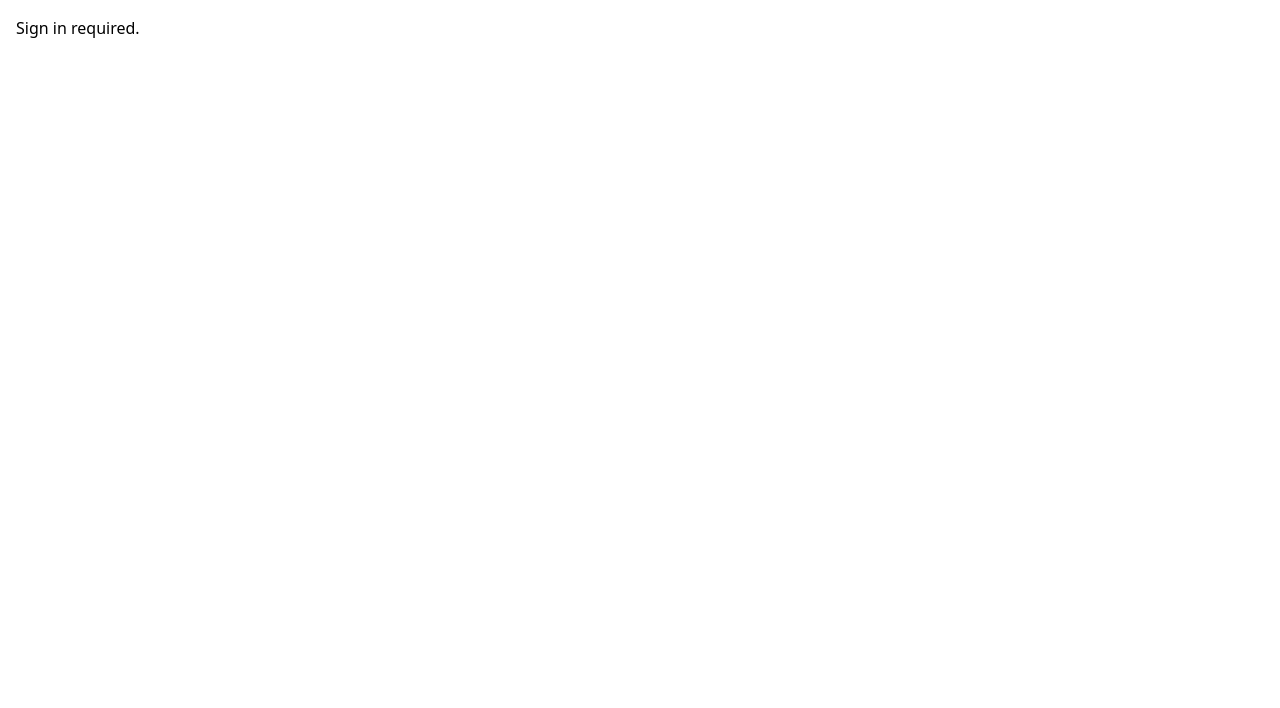
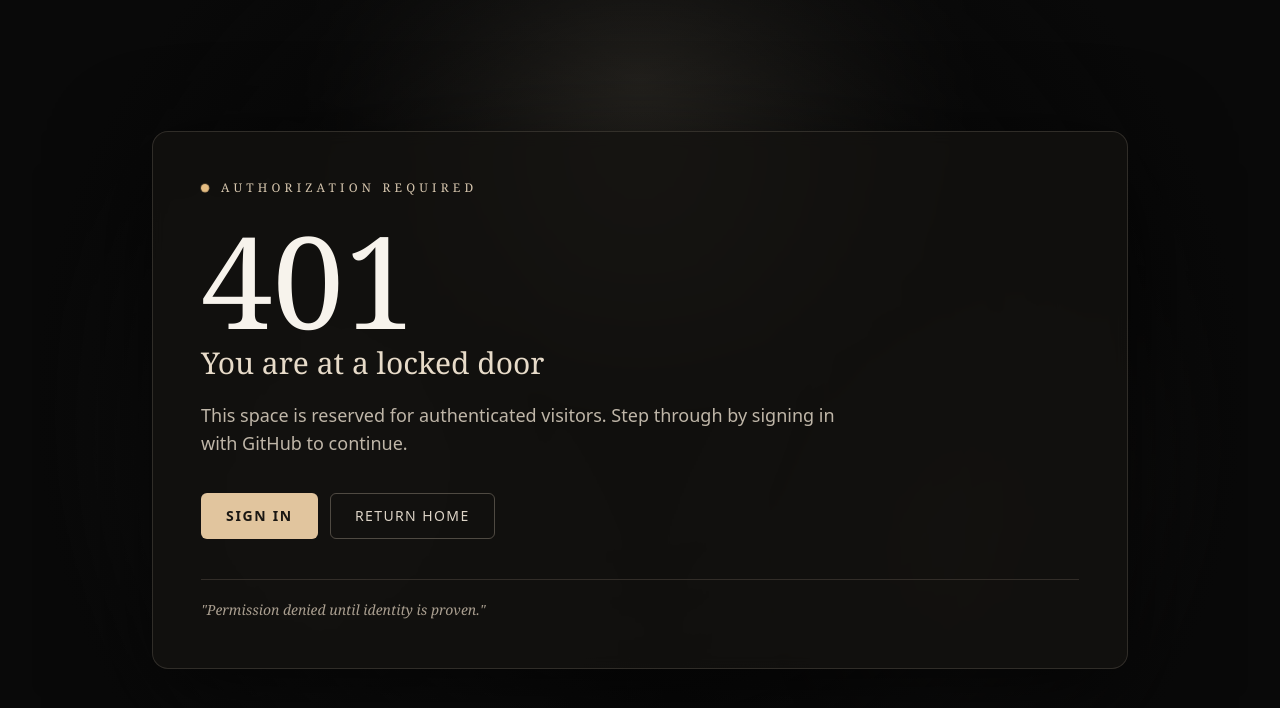
Before and after one commit to Abhishek5127/GitHance---Github-Profile-Enhancer, a Next.js app: page /readme-analyze/1 in a window 1280 px wide. Shown: the top 708 px of the page. Built offline with nearby package versions, Linux system fonts and the light colour scheme; no server answers; a web font is replaced by a local one.

Commit message:
unauthorized status code design

```diff
--- a/src/app/profile/profile-components/UserDataBlock.jsx
+++ b/src/app/profile/profile-components/UserDataBlock.jsx
@@ -59,7 +59,7 @@ const UserDataBlock = ({ userData, loading }) => {
             </p>
 
             <div className="mt-4 flex flex-wrap gap-3">
-              <button className="rounded-full cursor-pointer flex item-center bg-[#ff7a1a] px-4 py-2 text-sm font-semibold text-black transition hover:bg-[#ff8c3a]">
+              <button className="rounded-full cursor-pointer flex gap-3 item-center bg-[#ff7a1a] px-4 py-2 text-sm font-semibold text-black transition hover:bg-[#ff8c3a]">
                 <Image
                 src={assets.Redirect}
                 height={20}
--- a/src/app/readme-analyze/[reponame]/ReadmeClient.jsx
+++ b/src/app/readme-analyze/[reponame]/ReadmeClient.jsx
@@ -4,6 +4,7 @@ import { useEffect, useState } from "react";
 import { useSession } from "next-auth/react";
 import ReadmeBlock from "../readme-analyze-components/ReadmeBlock";
 import getRelevantFiles from "@/app/lib/repo/getRelevantFiles";
+import Unauthorized from "@/app/statusCodePages/unauthorized";
 
 
 export default function ReadmeClient({ reponame }) {
@@ -54,7 +55,11 @@ export default function ReadmeClient({ reponame }) {
   const relevantFiles = getRelevantFiles(repoTree, { maxFiles: 120 });
 
   if (status === "loading" || loading) return <p className="p-4">Loading repo tree...</p>;
-  if (status !== "authenticated") return <p className="p-4">Sign in required.</p>;
+  if (status !== "authenticated"){
+    return(
+     <Unauthorized/>
+    )
+  };
 
   return (
     <div className="p-6">
--- /dev/null
+++ b/src/app/statusCodePages/unauthorized.jsx
@@ -0,0 +1,116 @@
+"use client";
+import React from "react";
+import { signIn } from "next-auth/react";
+import { useRouter } from "next/navigation";
+
+const Unauthorized = () => {
+  const router = useRouter();
+
+  return (
+    <main className="relative min-h-screen overflow-hidden bg-[#090909] text-[#f4f1eb]">
+      <style jsx>{`
+        @keyframes fogDrift {
+          0% {
+            transform: translate3d(-8%, 0, 0) scale(1);
+            opacity: 0.25;
+          }
+          50% {
+            transform: translate3d(6%, -2%, 0) scale(1.06);
+            opacity: 0.45;
+          }
+          100% {
+            transform: translate3d(-8%, 0, 0) scale(1);
+            opacity: 0.25;
+          }
+        }
+        @keyframes candle {
+          0%,
+          100% {
+            opacity: 0.6;
+            transform: scale(1);
+          }
+          50% {
+            opacity: 0.95;
+            transform: scale(1.05);
+          }
+        }
+        @keyframes reveal {
+          from {
+            opacity: 0;
+            transform: translateY(18px);
+          }
+          to {
+            opacity: 1;
+            transform: translateY(0);
+          }
+        }
+      `}</style>
+
+      <div className="pointer-events-none absolute inset-0">
+        <div className="absolute inset-0 bg-[radial-gradient(circle_at_50%_10%,rgba(255,236,200,0.16),transparent_35%),radial-gradient(circle_at_10%_90%,rgba(120,120,120,0.15),transparent_40%),radial-gradient(circle_at_90%_85%,rgba(80,80,80,0.12),transparent_40%)]" />
+        <div
+          className="absolute -left-20 top-1/4 h-[28rem] w-[32rem] rounded-full bg-[#6d6d6d]/20 blur-3xl"
+          style={{ animation: "fogDrift 16s ease-in-out infinite" }}
+        />
+        <div
+          className="absolute -right-16 bottom-10 h-[24rem] w-[30rem] rounded-full bg-[#8b7f72]/20 blur-3xl"
+          style={{ animation: "fogDrift 20s ease-in-out infinite reverse" }}
+        />
+        <div className="absolute inset-0 bg-[linear-gradient(transparent_96%,rgba(255,255,255,0.05)_100%)] bg-[size:100%_4px] opacity-10" />
+        <div className="absolute inset-0 bg-[radial-gradient(circle,transparent_20%,#090909_80%)]" />
+      </div>
+
+      <section className="relative z-10 mx-auto flex min-h-screen w-full max-w-5xl items-center px-6 py-12">
+        <div
+          className="w-full rounded-2xl border border-[#7c7266]/30 bg-[#131210]/80 p-8 shadow-[0_30px_100px_rgba(0,0,0,0.7)] backdrop-blur-sm md:p-12"
+          style={{ animation: "reveal 700ms ease-out both" }}
+        >
+          <div className="mb-7 flex items-center gap-3 text-[#d6c6ae]">
+            <span
+              className="inline-block h-2 w-2 rounded-full bg-[#f2c88a]"
+              style={{ animation: "candle 2.1s ease-in-out infinite" }}
+            />
+            <span className="font-serif text-xs tracking-[0.35em]">
+              <h2>AUTHORIZATION REQUIRED</h2>
+            </span>
+          </div>
+
+          <h1 className="font-serif text-[clamp(4rem,11vw,8rem)] leading-[0.88] text-[#f7f3ec]">
+            401
+          </h1>
+          <h2 className="mt-2 font-serif text-2xl text-[#e7dbc9] md:text-3xl">
+            You are at a locked door
+          </h2>
+
+          <p className="mt-5 max-w-2xl text-[#bfb6a8] md:text-lg">
+            This space is reserved for authenticated visitors. Step through by
+            signing in with GitHub to continue.
+          </p>
+
+          <div className="mt-9 flex flex-wrap gap-3">
+            <button
+              onClick={() => signIn("github", { callbackUrl: "/profile" })}
+              className="rounded-md border cursor-pointer border-[#e1c59e]/70 bg-[#e1c59e] px-6 py-3 text-sm font-semibold tracking-[0.12em] text-[#1a1713] transition hover:bg-[#edd5b2]"
+            >
+              SIGN IN
+            </button>
+            <button
+              onClick={() => router.push("/")}
+              className="rounded-md border cursor-pointer border-[#8e8476]/50 bg-transparent px-6 py-3 text-sm font-medium tracking-[0.1em] text-[#ddd4c7] transition hover:border-[#c4b8a7] hover:text-[#f7f1e8]"
+            >
+              RETURN HOME
+            </button>
+          </div>
+
+          <div className="mt-10 border-t border-[#6f665b]/35 pt-5">
+            <p className="font-serif text-sm italic text-[#aa9f90]">
+              "Permission denied until identity is proven."
+            </p>
+          </div>
+        </div>
+      </section>
+    </main>
+  );
+};
+
+export default Unauthorized;
```
